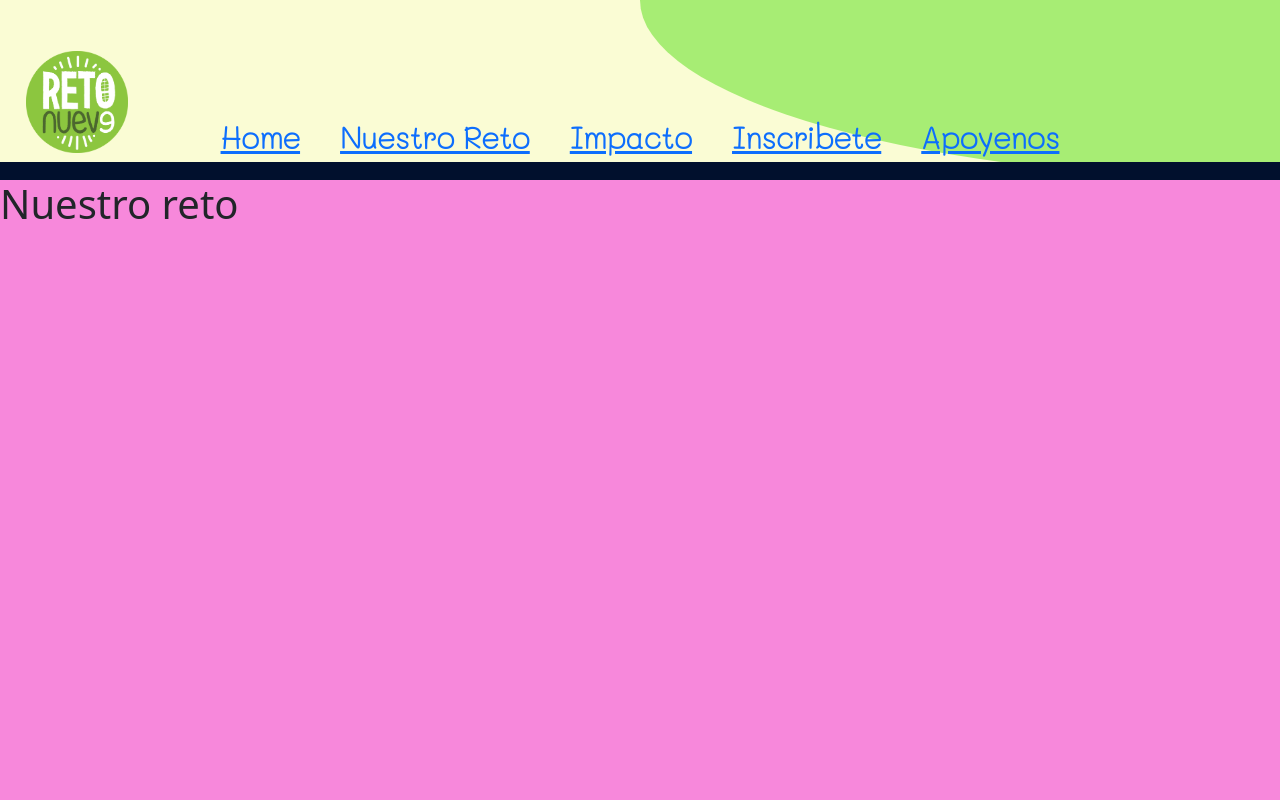
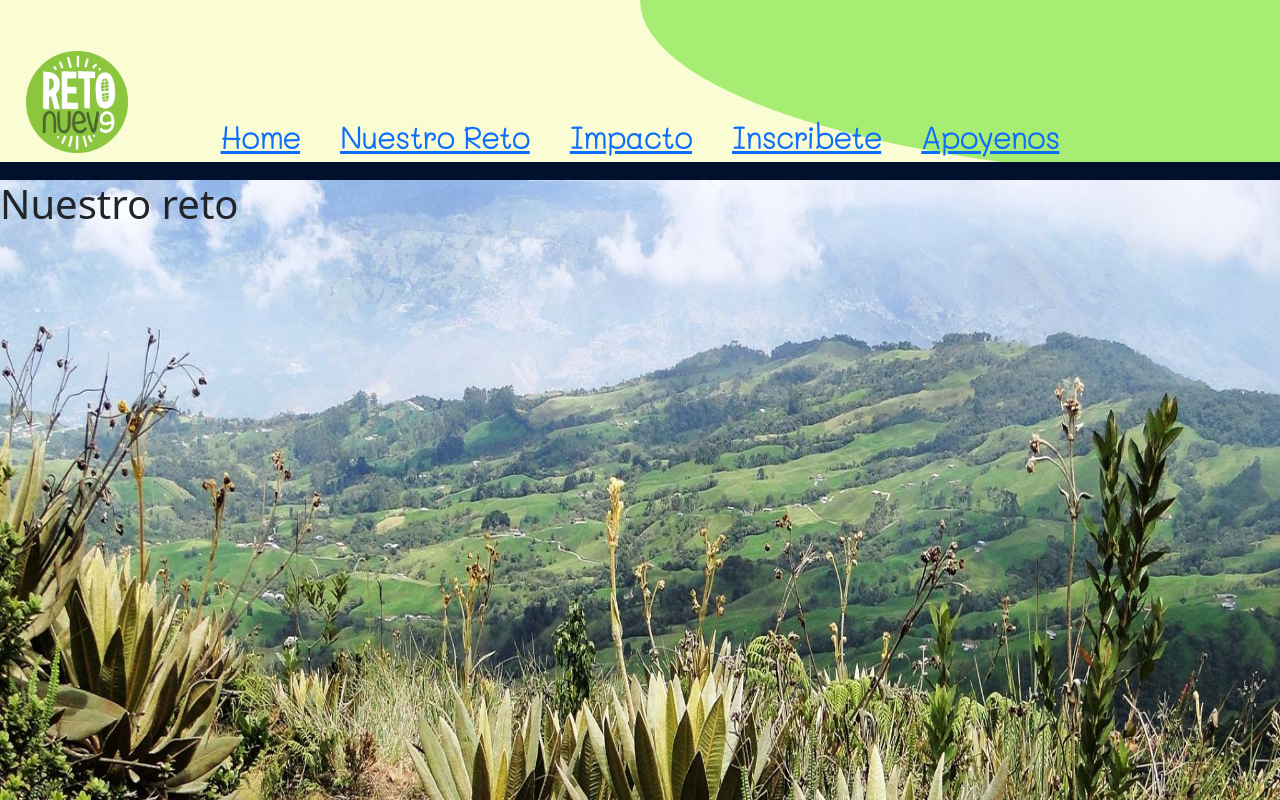
Before and after one commit to DevPetter/projectRetoNueve, a React app: page /reto in a window 1280 px wide. Shown: the top 800 px of the page. Built offline with nearby package versions, Linux system fonts and the light colour scheme.

Commit message:
Imagen de fondo en nuestro reto

```diff
--- a/src/assets/img/images.js
+++ b/src/assets/img/images.js
@@ -3,10 +3,12 @@ import logo from "../img/logo-fondo-transparente.png";
 import grupoUno from "../img/atrevete.jpg";
 import medellin from "../img/medellin.jpg";
 import integrantes from "../img/integrantes1.jpg"
+import paramoBelmira from "../img/paramoBelmira.jpg"
 
 export default {
   imgLogo: logo,
   imgGrupo: grupoUno,
   imgMedellin: medellin,
   imgIntegrantes: integrantes,
+  imgParamoBelmira:paramoBelmira
 };
--- a/src/assets/style/header.css
+++ b/src/assets/style/header.css
@@ -7,6 +7,7 @@
   position: relative;
   font-style: normal;
   font-size: 30px;
+  width: 100%;
   height: 180px;
 }
 
--- a/src/assets/style/ourReto.css
+++ b/src/assets/style/ourReto.css
@@ -1,6 +1,15 @@
 .our-reto-style {
-  background: rgb(247, 136, 219);
+  /* background: rgb(247, 136, 219); */
   position: relative;
-  height: 1080px;
   width: 100%;
+  height: 1030px;
 }
+
+.img-fondo{
+  position: absolute;
+  top: 0;
+  left: 0;
+  width: 100%;
+  z-index: -1;
+  height: 1030px;
+}
--- a/src/page/OurChallenge.jsx
+++ b/src/page/OurChallenge.jsx
@@ -1,10 +1,14 @@
+/* eslint-disable jsx-a11y/alt-text */
 import React from "react";
+
+import images from "../assets/img/images";
 import "../assets/style/ourReto.css"
 
 export const OurChallenge = () => {
   return (
     <div className="our-reto-style">
       <h1>Nuestro reto</h1>
+      <img src={images.imgParamoBelmira} className="img-fondo"/>
     </div>
   );
 };
```
